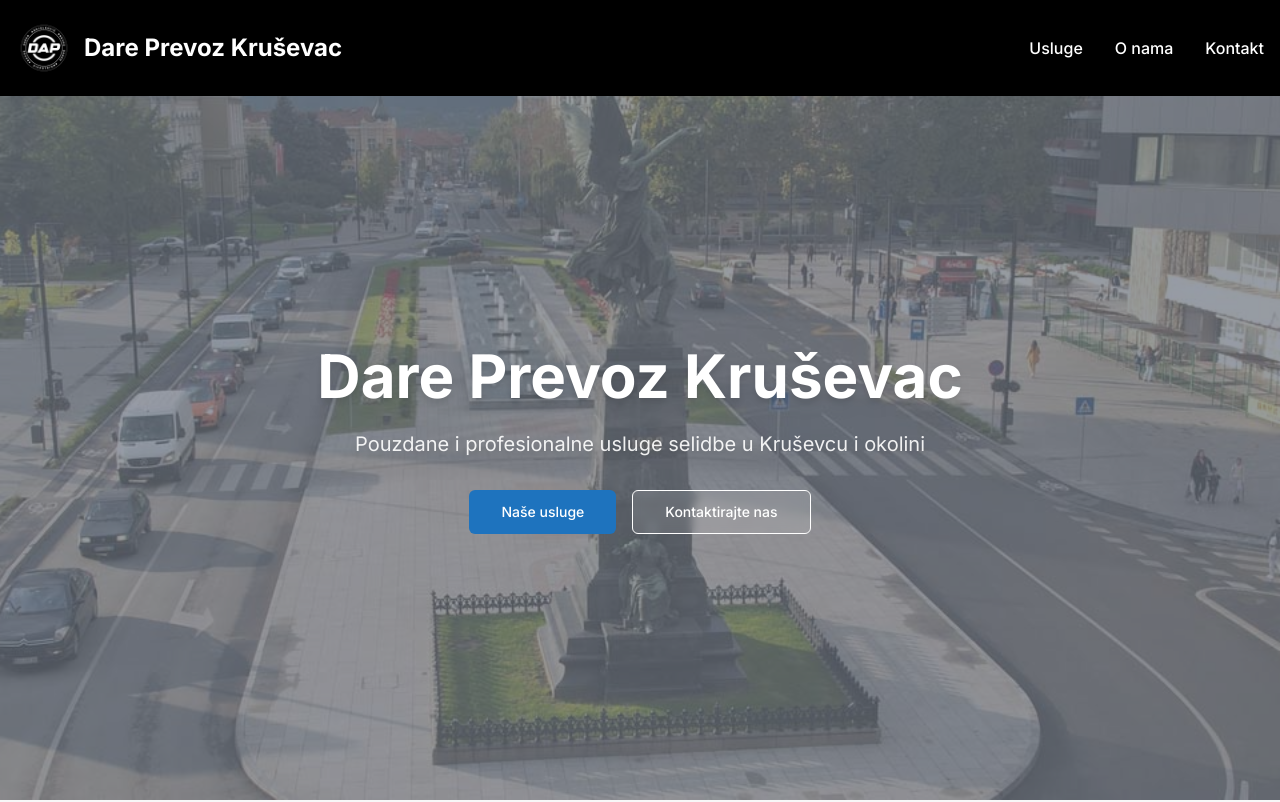
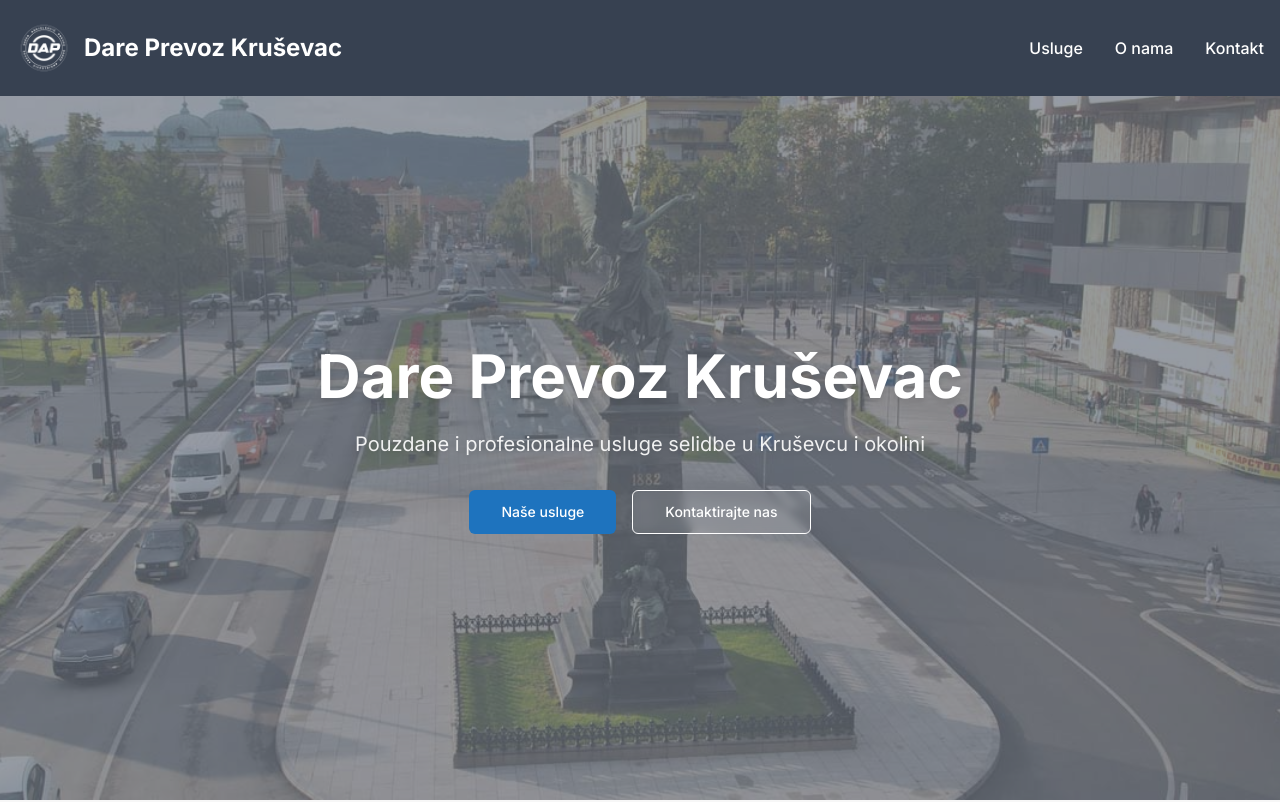
Before and after one commit to shubidubi13/kukljin-info-brochure, a React (Vite) app: page / in a window 1280 px wide. Shown: the top 802 px of the page. Built offline with nearby package versions, Linux system fonts and the light colour scheme.

Commit message:
Fix header and hero image
Make the header dark gray and adjust the hero image to align with the header.

```diff
--- a/src/components/HeroSection.tsx
+++ b/src/components/HeroSection.tsx
@@ -3,14 +3,14 @@ import { Button } from "@/components/ui/button";
 
 const HeroSection = () => {
   return (
-    <section className="relative h-screen flex items-center pt-20">
+    <section className="relative h-screen flex items-center">
       {/* Background Image with Overlay */}
-      <div className="absolute inset-0 z-0">
+      <div className="absolute inset-0 z-0 pt-20">
         <div
-          className="w-full h-full bg-center"
+          className="w-full h-full bg-center bg-top"
           style={{
             backgroundImage: "url('/lovable-uploads/c31e9102-c85a-4589-b486-df7fa802dbe0.png')",
-            backgroundSize: "auto 100%",
+            backgroundSize: "cover",
             backgroundRepeat: "no-repeat"
           }}
         >
@@ -19,7 +19,7 @@ const HeroSection = () => {
       </div>
 
       {/* Content */}
-      <div className="container mx-auto px-4 z-10 text-center">
+      <div className="container mx-auto px-4 z-10 text-center pt-20">
         <div className="max-w-3xl mx-auto animate-fade-in">
           <h1 className="text-4xl md:text-5xl lg:text-6xl font-bold text-white mb-6 drop-shadow-lg">
             Dare Prevoz Kruševac
--- a/src/components/Navbar.tsx
+++ b/src/components/Navbar.tsx
@@ -1,3 +1,4 @@
+
 import { useState, useEffect } from 'react';
 import { Button } from '@/components/ui/button';
 import { Menu, X } from 'lucide-react';
@@ -26,7 +27,7 @@ const Navbar = () => {
   return (
     <header
       className={`fixed w-full z-50 transition-all duration-300 ${
-        isScrolled ? 'bg-black shadow-md py-3' : 'bg-black py-5'
+        isScrolled ? 'bg-gray-700 shadow-md py-3' : 'bg-gray-700 py-5'
       }`}
     >
       <div className="container mx-auto px-4 flex justify-between items-center">
@@ -78,7 +79,7 @@ const Navbar = () => {
 
       {/* Mobile Menu */}
       {isMobileMenuOpen && (
-        <div className="md:hidden bg-black shadow-md">
+        <div className="md:hidden bg-gray-700 shadow-md">
           <div className="container mx-auto px-4 py-4 flex flex-col space-y-4">
             <a
               href="#usluge"
```
